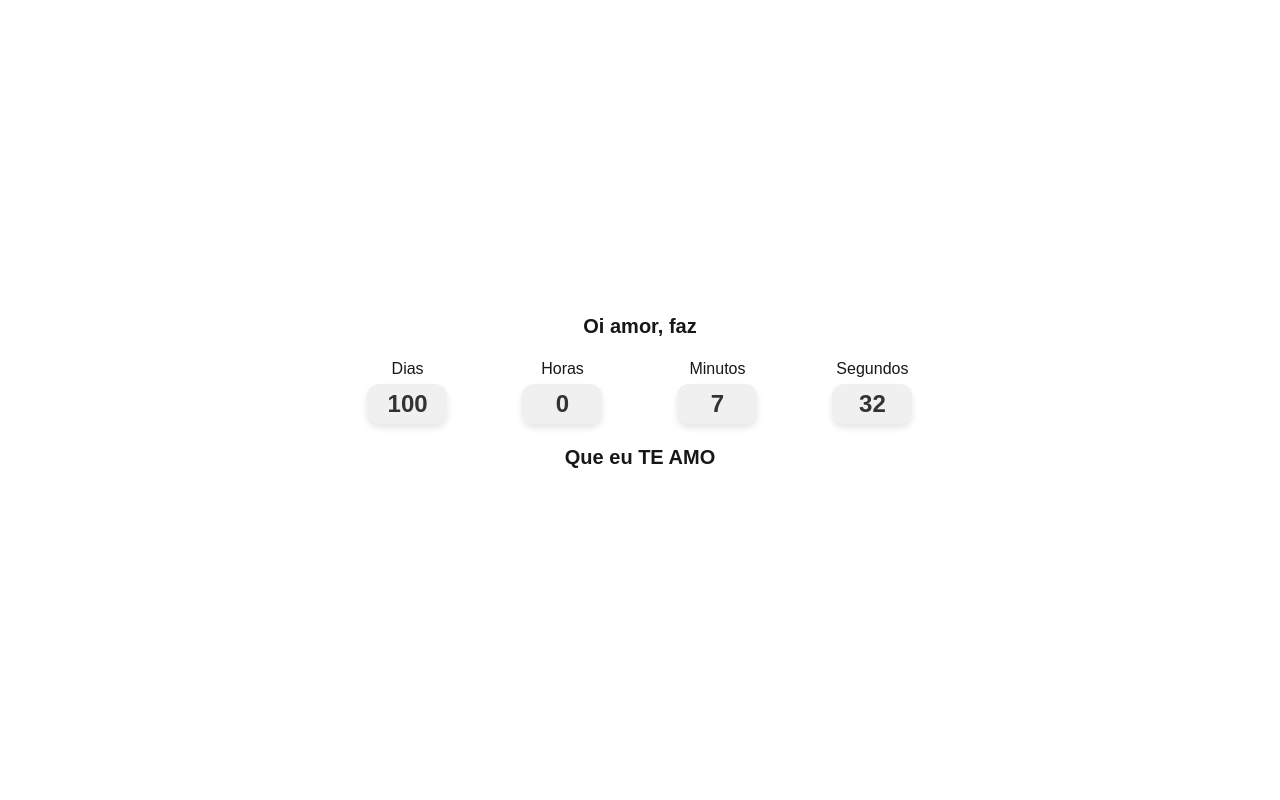
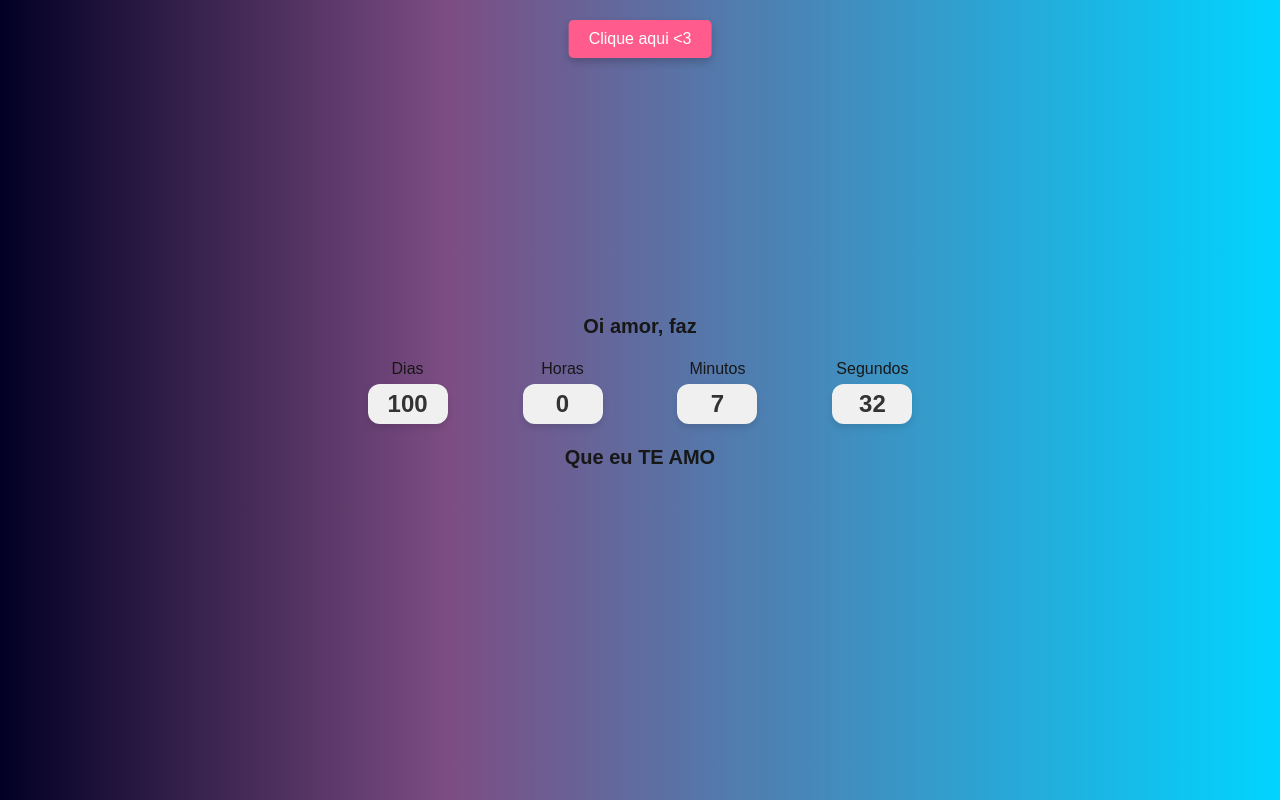
Before and after one commit to umrodrigues/relationshipcounter, a Next.js app: page / in a window 1280 px wide. Built offline with nearby package versions, Linux system fonts and the light colour scheme.

Commit message:
feat: add music

```diff
--- a/src/app/Page.module.scss
+++ b/src/app/Page.module.scss
@@ -6,4 +6,8 @@
     display: flex;
     justify-content: center;
     align-items: center;
+    height: 100%;
+    width: 100%;
+    background: rgb(2,0,36);
+    background: linear-gradient(90deg, rgba(2,0,36,1) 0%, rgba(124,77,131,1) 35%, rgba(0,212,255,1) 100%);
 }
--- /dev/null
+++ b/src/app/components/background-music/BackgroundMusic.module.scss
@@ -0,0 +1,23 @@
+.buttonSet {
+    position: fixed;
+    top: 20px;
+    left: 50%;
+    transform: translateX(-50%);
+    padding: 10px 20px;
+    background-color: #ff5c8d;
+    color: white;
+    border: none;
+    border-radius: 5px;
+    font-size: 16px;
+    cursor: pointer;
+    box-shadow: 0 4px 8px rgba(0, 0, 0, 0.2);
+    transition: background-color 0.3s ease;
+
+    &:hover {
+      background-color: #ff3a6f;
+    }
+
+    &:focus {
+      outline: none;
+    }
+  }
--- /dev/null
+++ b/src/app/components/background-music/background-music.tsx
@@ -0,0 +1,33 @@
+'use client';
+import React, { useRef, useState } from 'react';
+import styles from './BackgroundMusic.module.scss';
+
+const BackgroundMusic: React.FC = () => {
+  const audioRef = useRef<HTMLAudioElement | null>(null);
+  const [isPlaying, setIsPlaying] = useState(false);
+
+  const handlePlayPause = () => {
+    if (audioRef.current) {
+      if (isPlaying) {
+        audioRef.current.pause();
+      } else {
+        audioRef.current.play();
+      }
+      setIsPlaying(!isPlaying);
+    }
+  };
+
+  return (
+    <>
+      <audio ref={audioRef} loop>
+        <source src="/musicfundo.mp3" type="audio/mp3" />
+        Seu navegador não suporta o elemento de áudio.
+      </audio>
+      <button className={styles.buttonSet} onClick={handlePlayPause}>
+        {isPlaying ? 'Pausar <3' : 'Clique aqui <3'}
+      </button>
+    </>
+  );
+};
+
+export default BackgroundMusic;
--- a/src/app/components/box-time-group/BoxTimeGroup.module.scss
+++ b/src/app/components/box-time-group/BoxTimeGroup.module.scss
@@ -7,6 +7,7 @@
     overflow: hidden;
     justify-content: space-around;
     text-align: center;
+    padding: 16px;
 }
 
 .message {
--- a/src/app/page.tsx
+++ b/src/app/page.tsx
@@ -1,3 +1,4 @@
+import BackgroundMusic from "./components/background-music/background-music";
 import BoxTimeGroup from "./components/box-time-group/box-time-group";
 import styles from './Page.module.scss'
 
@@ -5,6 +6,7 @@ export default function Home() {
   return (
     <main>
     <div className={styles.container}>
+    <BackgroundMusic />
     <BoxTimeGroup />
     </div>
     </main>
```
Also changed, not shown: 1 other file (tests, documents, lock files or other folders).
